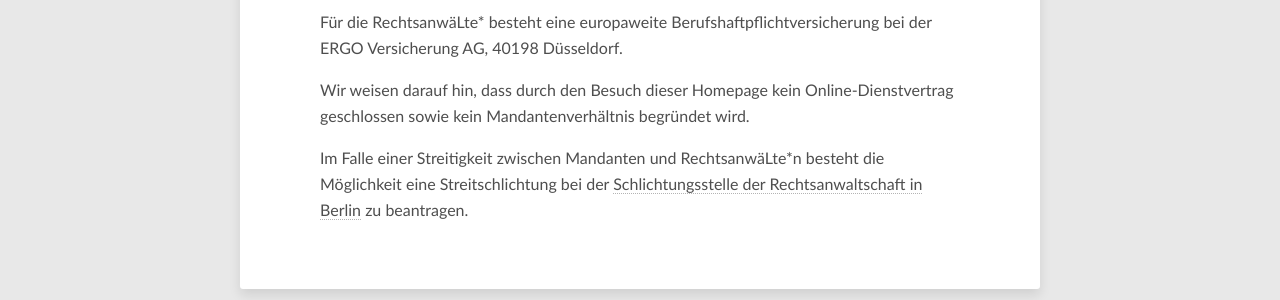
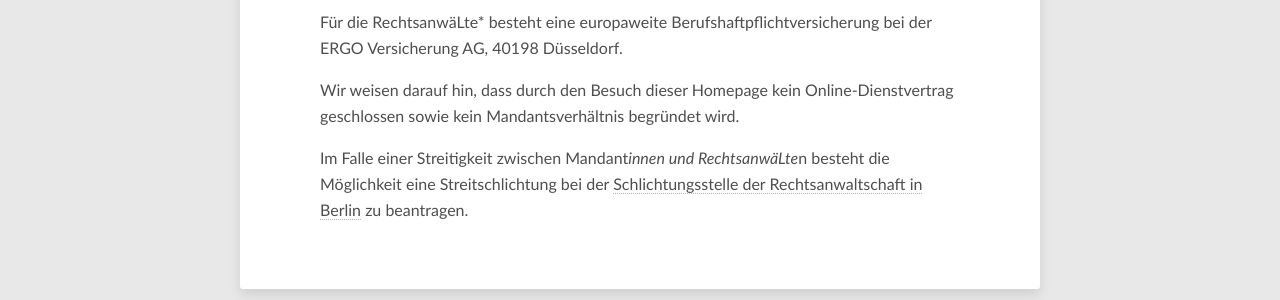
Before and after one commit to mi5-77/rl-rechtsanwaelte.de, a Jekyll site: the page built from impressum.md, in a window 1280 px wide and 900 px high, scrolled down 731 px. Shown: the part 498-798 px from the top of the window. Built offline with Jekyll 4.4.1, drawn with Linux system fonts in a browser that asks for light colours.

Commit message:
* + geschlechtsneutrale Formulierung

```diff
--- a/impressum.md
+++ b/impressum.md
@@ -24,6 +24,6 @@
 
 Für die RechtsanwäLte* besteht eine europaweite Berufshaftpflichtversicherung bei der ERGO Versicherung AG, 40198 Düsseldorf.
 
-Wir weisen darauf hin, dass durch den Besuch dieser Homepage kein Online-Dienstvertrag geschlossen sowie kein Mandantenverhältnis begründet wird.
+Wir weisen darauf hin, dass durch den Besuch dieser Homepage kein Online-Dienstvertrag geschlossen sowie kein Mandantsverhältnis begründet wird.
 
-Im Falle einer Streitigkeit zwischen Mandanten und RechtsanwäLte*n besteht die Möglichkeit eine Streitschlichtung bei der [Schlichtungsstelle der Rechtsanwaltschaft in Berlin](http://www.s-d-r.org) zu beantragen.
+Im Falle einer Streitigkeit zwischen Mandant*innen und RechtsanwäLte*n besteht die Möglichkeit eine Streitschlichtung bei der [Schlichtungsstelle der Rechtsanwaltschaft in Berlin](http://www.s-d-r.org) zu beantragen.
```
